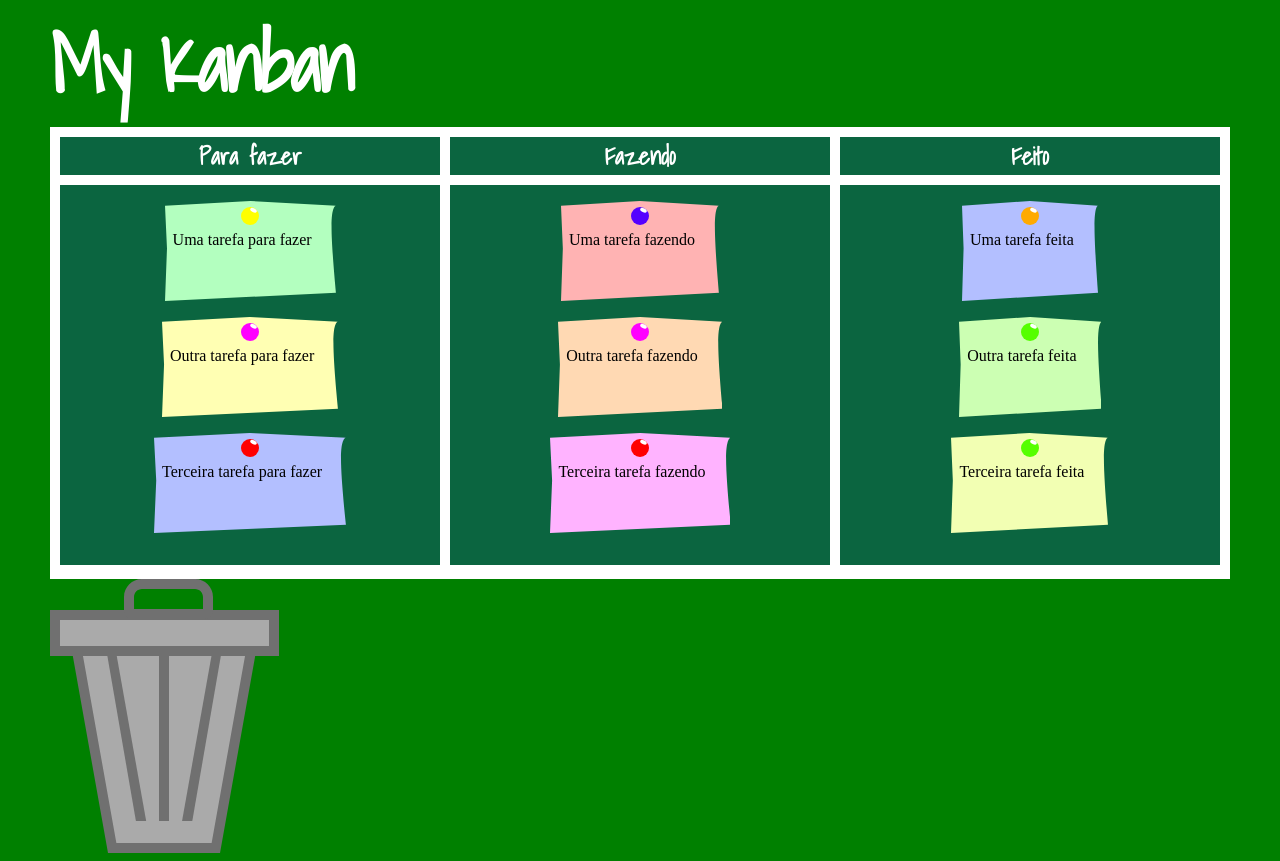
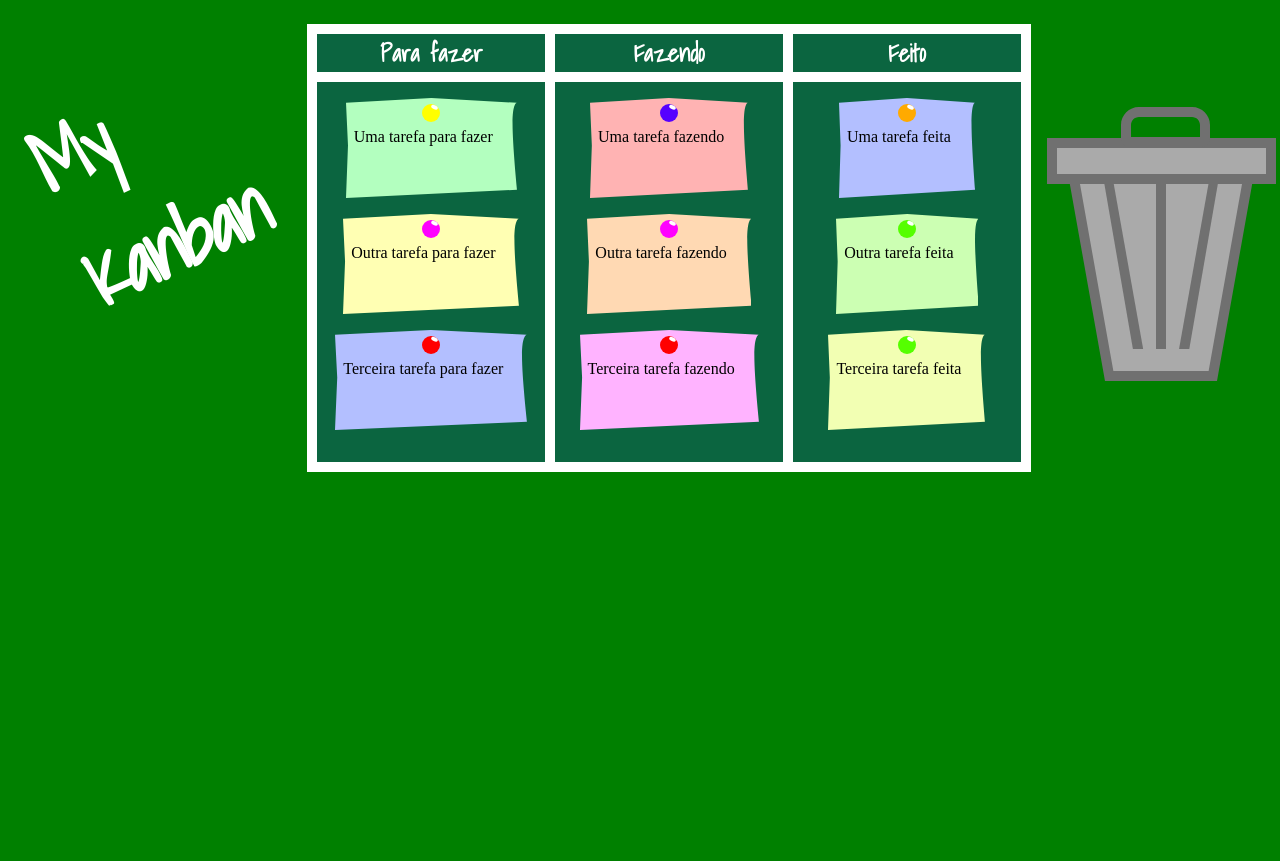
Before and after one commit to CaioVieira-dev/my-kanban, a React (Create React App) app: page / in a window 1280 px wide. After the commit the page ends 800 px from the top, so only its background shows below. Built offline with nearby package versions, Linux system fonts and the light colour scheme.

Commit message:
feat: :lipstick: work on UI

```diff
--- a/src/components/Logo/index.tsx
+++ b/src/components/Logo/index.tsx
@@ -5,6 +5,9 @@ font-family: 'Shadows Into Light', cursive;
 font-size: 79px;
 color:white;
 letter-spacing: -3px;
+margin-top: 24px;
+transform: rotate(-25deg);
+align-self: flex-start;
 `
 export function Logo() {
     return <Text>My Kanban</Text>
--- a/src/pages/Kanban/index.tsx
+++ b/src/pages/Kanban/index.tsx
@@ -1,4 +1,4 @@
-import { Board, ChalkText, List } from './styles'
+import { Board, ChalkText, List, Container } from './styles'
 import { Logo } from '../../components/Logo'
 import { Postsheet } from '../../components/postsheet'
 import { Trash } from '../../components/Trash'
@@ -304,7 +304,7 @@ export function Kanban() {
     }
 
     return (
-        <>
+        <Container>
             <Logo />
             <DragDropContext onDragEnd={handleOnDragEnd} >
                 <Board>
@@ -317,6 +317,6 @@ export function Kanban() {
                 </Board>
                 <Trash />
             </DragDropContext>
-        </>
+        </Container>
     )
 }
--- a/src/pages/Kanban/styles.tsx
+++ b/src/pages/Kanban/styles.tsx
@@ -1,9 +1,18 @@
 import styled from 'styled-components'
+
+export const Container = styled.div`
+display: flex;
+gap:16px;
+justify-content: space-around;
+align-items: center;
+padding-top: 24px;
+position: relative;
+`
 
 export const Board = styled.div`
   display: grid;
   grid-template-columns: 1fr 1fr 1fr;
-  grid-template-rows: 0.2fr 1.8fr;
+  grid-template-rows: clamp(42px,0.2fr,42) 1.8fr;
   gap: 10px 10px;
   grid-template-areas:
     "to-do doing done"
@@ -13,6 +22,7 @@ export const Board = styled.div`
   align-items: center;
   background-color: white;
   padding: 10px;
+  width: 900px;
 
 `
 export const BoardBorders = styled.div`
```
